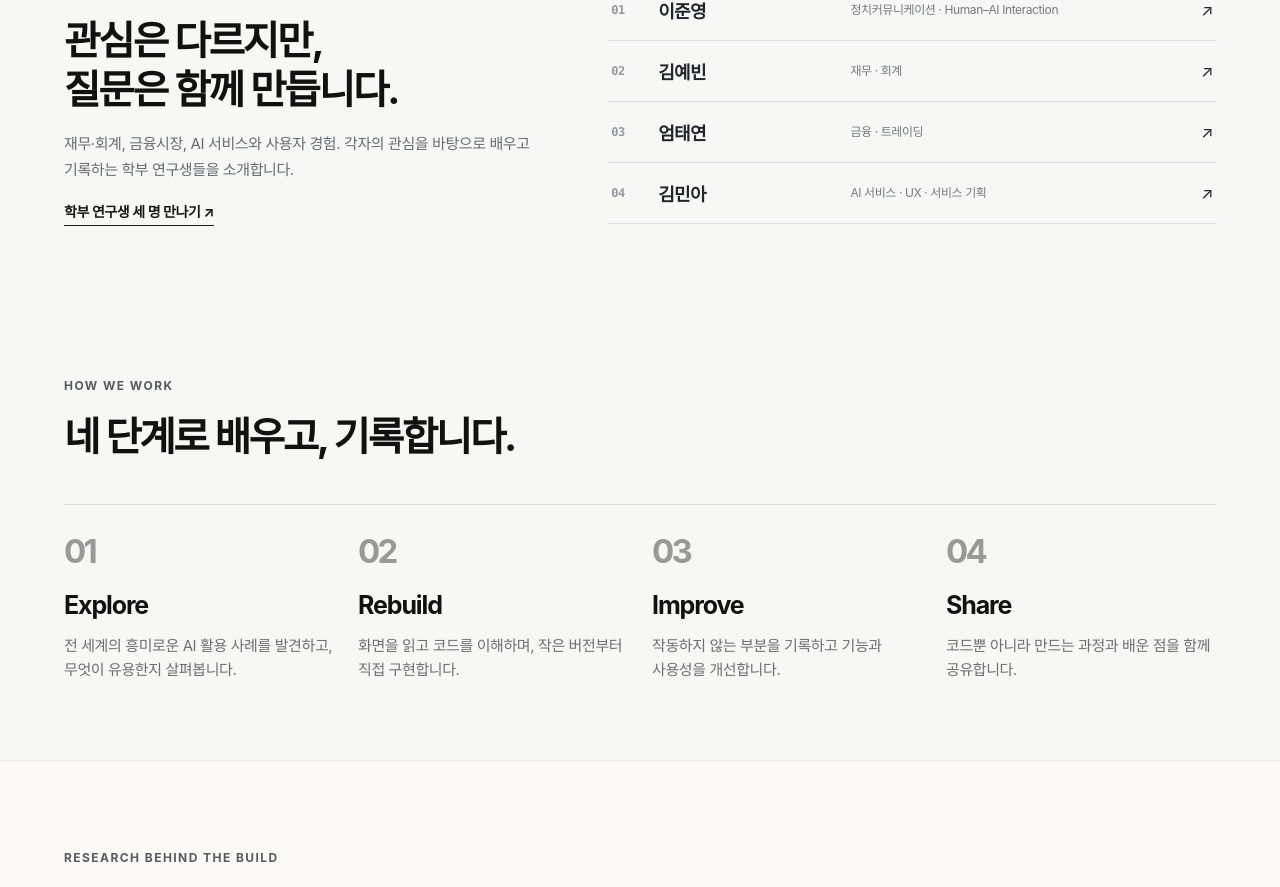
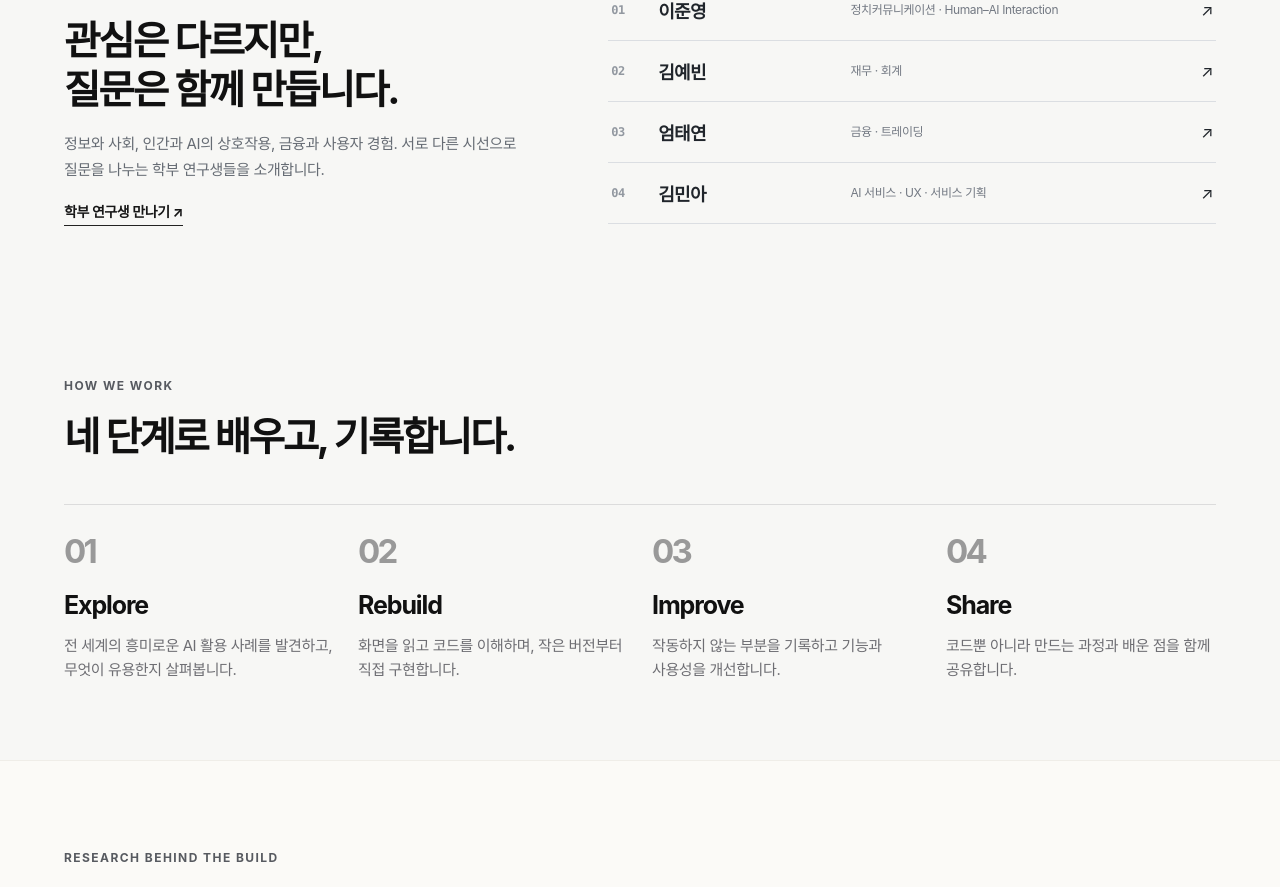
Before and after one commit to Jxny0ung/ddalkak-lab-hai, a Next.js app: page / in a window 1280 px wide. Shown: the part 2476-3363 px from the top of the page. Built offline with nearby package versions, Linux system fonts and the light colour scheme.

Commit message:
feat: add Junyoung first to undergraduate researchers

```diff
--- a/src/app/page.tsx
+++ b/src/app/page.tsx
@@ -105,8 +105,8 @@ export default function Home() {
             <div>
               <span className="sl-kicker">PEOPLE / OUR RESEARCHERS</span>
               <h2 id="sl-team-home-title">관심은 다르지만,<br />질문은 함께 만듭니다.</h2>
-              <p>재무·회계, 금융시장, AI 서비스와 사용자 경험. 각자의 관심을 바탕으로 배우고 기록하는 학부 연구생들을 소개합니다.</p>
-              <Link className="sl-text-link" href="/people">학부 연구생 세 명 만나기 <span aria-hidden="true">↗</span></Link>
+              <p>정보와 사회, 인간과 AI의 상호작용, 금융과 사용자 경험. 서로 다른 시선으로 질문을 나누는 학부 연구생들을 소개합니다.</p>
+              <Link className="sl-text-link" href="/people">학부 연구생 만나기 <span aria-hidden="true">↗</span></Link>
             </div>
             <div className="sl-team-home__names">
               {studentResearchers.map((person, i) => (
```
